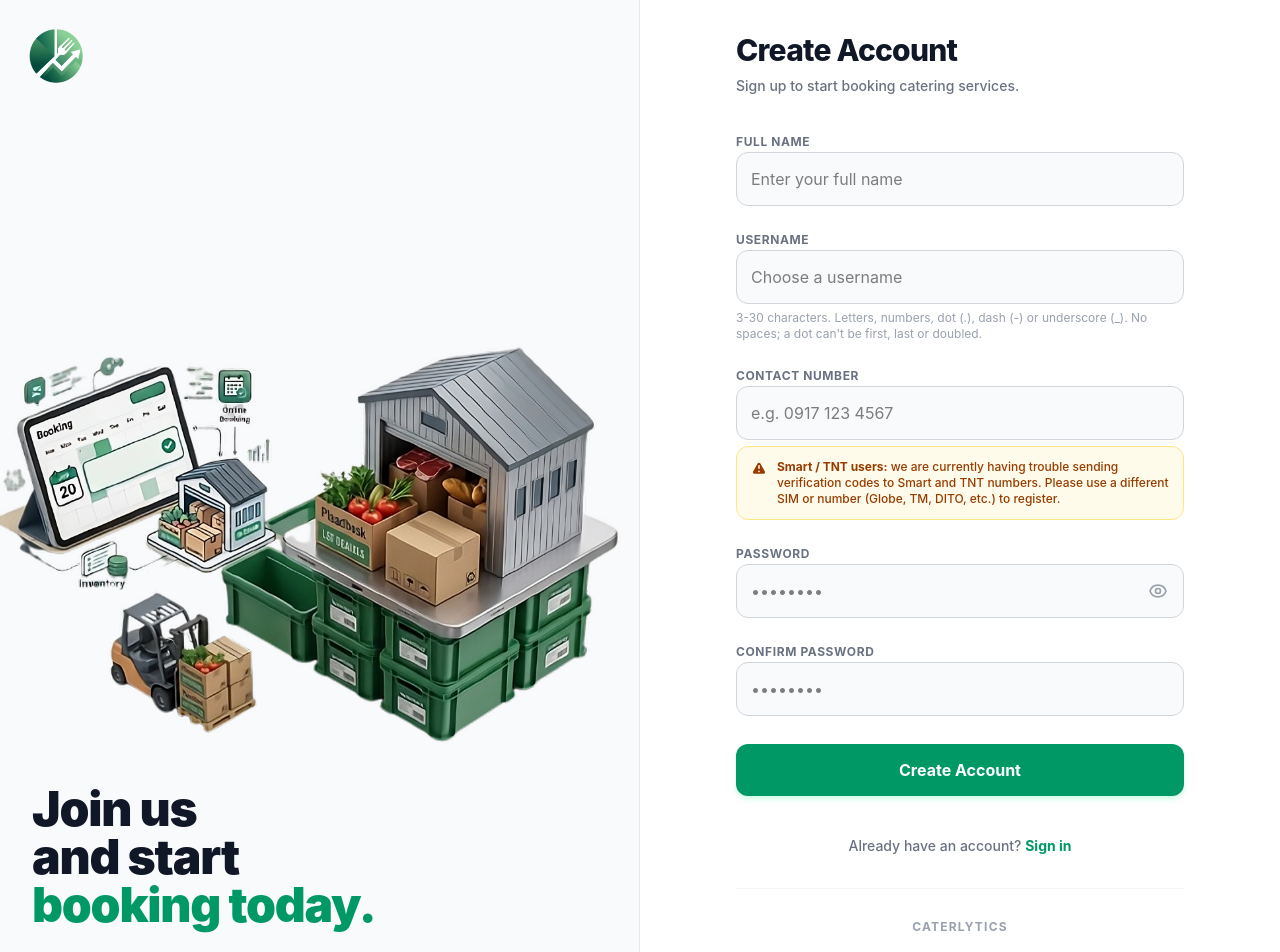
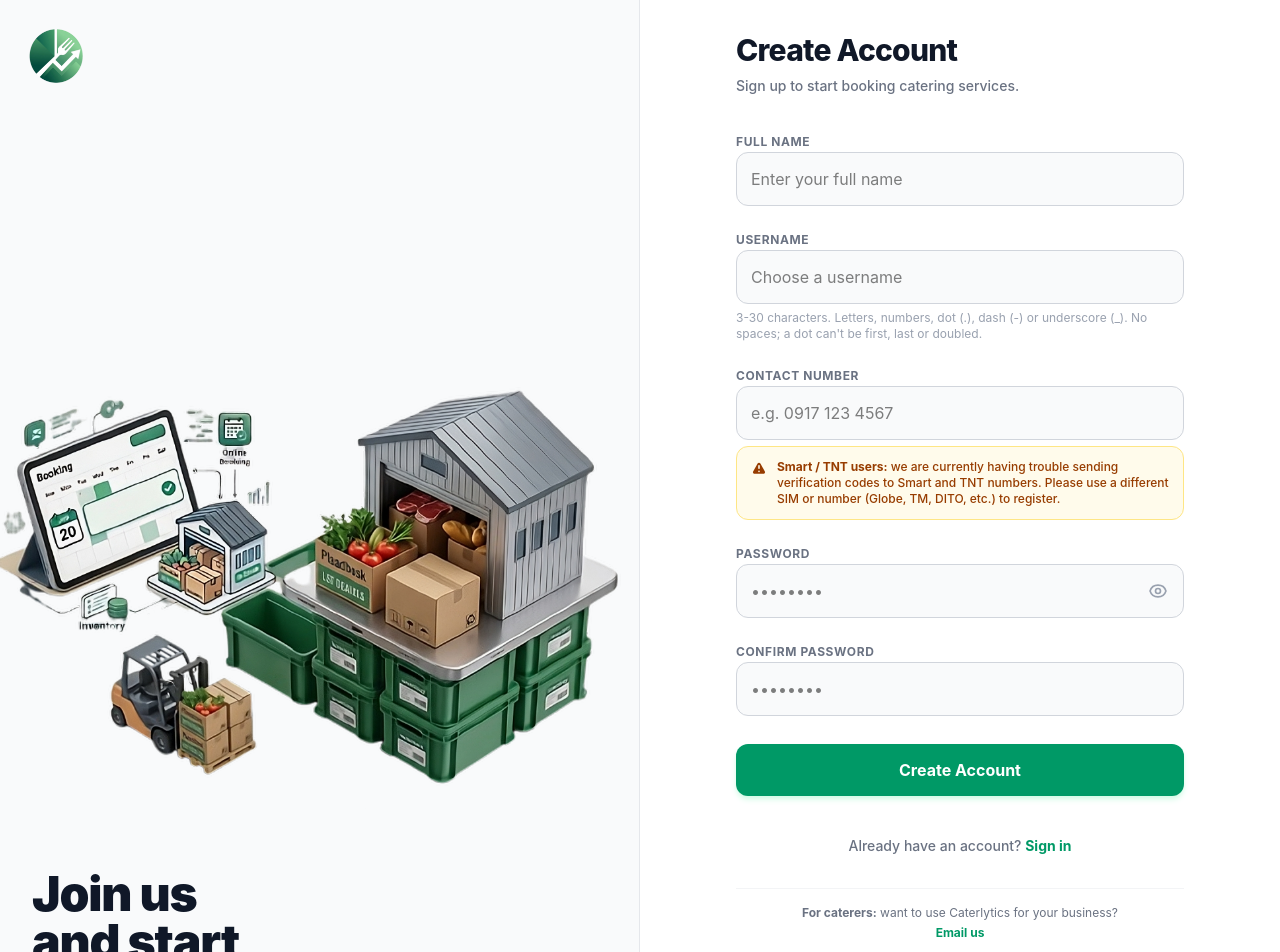
Before and after one commit to jmrvls/caterlytics-frontend, a Vue app: page /register in a window 1280 px wide. Shown: the top 952 px of the page. Built offline with nearby package versions, Linux system fonts and the light colour scheme; no server answers.

Commit message:
add other featured

```diff
--- a/src/Views/ClientDashboard.vue
+++ b/src/Views/ClientDashboard.vue
@@ -9,6 +9,15 @@
           <span class="font-bold text-gray-800 dark:text-gray-100">Caterlytics</span>
         </div>
         <div class="flex items-center gap-3 relative">
+          <router-link
+            to="/register-business"
+            class="inline-flex items-center gap-1.5 px-3 sm:px-4 py-2 rounded-xl border-2 border-emerald-600 text-emerald-700 dark:text-emerald-400 font-bold text-xs sm:text-sm hover:bg-emerald-50 dark:hover:bg-emerald-900/20 whitespace-nowrap"
+          >
+            <svg class="w-4 h-4 hidden sm:block" fill="none" viewBox="0 0 24 24" stroke="currentColor">
+              <path stroke-linecap="round" stroke-linejoin="round" stroke-width="2" d="M19 21V5a2 2 0 00-2-2H7a2 2 0 00-2 2v16m14 0H5m14 0h2M5 21H3M9 7h1m-1 4h1m4-4h1m-1 4h1m-5 10v-5a1 1 0 011-1h2a1 1 0 011 1v5" />
+            </svg>
+            Register your business
+          </router-link>
           <div @click="showAccountMenu = !showAccountMenu" class="flex items-center gap-2 cursor-pointer px-2 py-1 rounded-lg hover:bg-gray-100 dark:hover:bg-gray-700">
             <div class="text-right hidden sm:block">
               <p class="text-sm font-semibold text-gray-800 dark:text-gray-100 leading-none">{{ userName }}</p>
@@ -25,6 +34,12 @@
 
           <!-- Account menu, opens downward from the top nav -->
           <div v-if="showAccountMenu" class="absolute top-full right-0 mt-2 w-48 bg-white dark:bg-gray-800 border border-gray-200 dark:border-gray-700 rounded-xl shadow-lg overflow-hidden z-50">
+            <button @click="showAccountMenu = false; router.push('/register-business')" class="w-full flex items-center gap-2.5 text-left px-4 py-2.5 text-sm text-gray-600 dark:text-gray-300 hover:bg-gray-50 dark:hover:bg-gray-700">
+              <svg class="w-4 h-4" fill="none" viewBox="0 0 24 24" stroke="currentColor">
+                <path stroke-linecap="round" stroke-linejoin="round" stroke-width="2" d="M19 21V5a2 2 0 00-2-2H7a2 2 0 00-2 2v16m14 0H5m14 0h2M5 21H3M9 7h1m-1 4h1m4-4h1m-1 4h1m-5 10v-5a1 1 0 011-1h2a1 1 0 011 1v5" />
+              </svg>
+              Register your business
+            </button>
             <button @click="showAccountMenu = false; router.push('/settings')" class="w-full flex items-center gap-2.5 text-left px-4 py-2.5 text-sm text-gray-600 dark:text-gray-300 hover:bg-gray-50 dark:hover:bg-gray-700">
               <svg class="w-4 h-4" fill="none" viewBox="0 0 24 24" stroke="currentColor">
                 <path stroke-linecap="round" stroke-linejoin="round" stroke-width="2" d="M10.325 4.317c.426-1.756 2.924-1.756 3.35 0a1.724 1.724 0 002.573 1.066c1.543-.94 3.31.826 2.37 2.37a1.724 1.724 0 001.065 2.572c1.756.426 1.756 2.924 0 3.35a1.724 1.724 0 00-1.066 2.573c.94 1.543-.826 3.31-2.37 2.37a1.724 1.724 0 00-2.572 1.065c-.426 1.756-2.924 1.756-3.35 0a1.724 1.724 0 00-2.573-1.066c-1.543.94-3.31-.826-2.37-2.37a1.724 1.724 0 00-1.065-2.572c-1.756-.426-1.756-2.924 0-3.35a1.724 1.724 0 001.066-2.573c-.94-1.543.826-3.31 2.37-2.37.996.608 2.296.07 2.572-1.065z" />
--- a/src/Views/RegisterView.vue
+++ b/src/Views/RegisterView.vue
@@ -121,6 +121,21 @@
           <div class="text-center pt-2">
             <p class="text-sm text-gray-500 font-medium">
               Already have an account? <router-link to="/" class="text-emerald-600 font-bold hover:underline">Sign in</router-link>
+            </p>
+          </div>
+
+          <!-- For caterers: how to get onto the platform -->
+          <div class="text-center pt-4 mt-2 border-t border-gray-100 space-y-1">
+            <p class="text-xs text-gray-500">
+              <span class="font-bold">For caterers:</span> want to use Caterlytics for your business?
+            </p>
+            <p class="text-xs font-bold">
+              <a
+                href="https://mail.google.com/mail/?view=cm&fs=1&to=jomaridorado99@gmail.com&su=Caterlytics%20Application&body=Business%20name%3A%0ALocation%3A%0AFacebook%20page%3A%0AContact%20number%3A"
+                target="_blank"
+                rel="noopener noreferrer"
+                class="text-emerald-600 hover:underline"
+              >Email us</a>
             </p>
           </div>
         </template>
```
